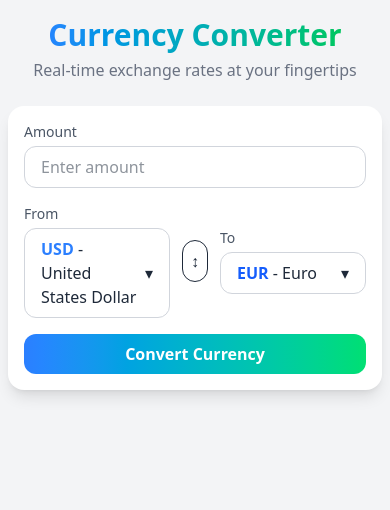
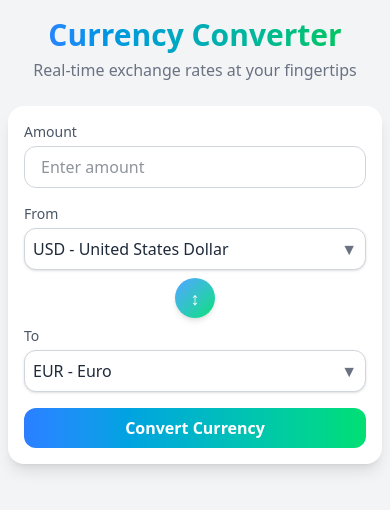
Before and after one commit to Edlawit-H/Currency-converter-app, a React (Vite) app in the folder currency-converter/: page / in a window 390 px wide. Shown: the top 510 px of the page. Built offline with nearby package versions, Linux system fonts and the light colour scheme.

Commit message:
Polished some UI and Fixed responsiveness issues on both mobile and desktops

```diff
--- a/currency-converter/src/App.jsx
+++ b/currency-converter/src/App.jsx
@@ -69,22 +69,27 @@ function App() {
       <div className="bg-white shadow-lg rounded-2xl p-4 sm:p-6 w-full sm:max-w-xl md:max-w-2xl">
         <AmountInput value={amount} onChange={setAmount} />
 
-        {/* Horizontal From / Swap / To selectors */}
-        <div className="flex flex-row items-center gap-3 my-4">
+        {/* From / Swap / To Row */}
+        <div className="flex flex-col sm:flex-row items-center justify-between my-4 w-full">
+          {/* From selector */}
           <CurrencySelector
             label="From"
             value={fromCurrency}
             onChange={setFromCurrency}
           />
+
+          {/* Swap button */}
           <button
             onClick={() => {
               setFromCurrency(toCurrency);
               setToCurrency(fromCurrency);
             }}
-            className="p-2 border rounded-full hover:bg-gray-100 transition"
+            className="my-2 sm:mx-4 w-10 h-10 bg-gradient-to-br from-blue-400 to-green-400 text-white text-lg font-bold rounded-full shadow-md hover:opacity-90 active:scale-95 transition"
           >
             ↕
           </button>
+
+          {/* To selector */}
           <CurrencySelector
             label="To"
             value={toCurrency}
@@ -95,7 +100,7 @@ function App() {
         <ConvertButton onClick={handleConvert} />
       </div>
 
-      {/* Result Display Card */}
+      {/* Result Display */}
       {result && (
         <div className="bg-white shadow-lg rounded-2xl p-4 sm:p-6 w-full sm:max-w-xl md:max-w-2xl">
           <ResultDisplay
--- a/currency-converter/src/components/ConversionHistory.jsx
+++ b/currency-converter/src/components/ConversionHistory.jsx
@@ -1,22 +1,22 @@
 function ConversionHistory({ history }) {
   return (
-    <div className="bg-white shadow-md rounded-2xl p-6 w-full max-w-2xl mx-auto">
-      <h3 className="text-2xl font-bold text-gray-700 mb-4">
+    <div className="bg-white shadow-md rounded-xl p-4">
+      <h3 className="text-lg font-bold text-gray-700 mb-3">
         ⏰ Recent Conversions
       </h3>
-      <ul className="space-y-3 max-h-80 overflow-y-auto pr-3">
+      <ul className="space-y-2 max-h-60 overflow-y-auto pr-2">
         {history.map((item, index) => (
           <li
             key={index}
-            className="flex justify-between items-center border-b border-gray-200 pb-3"
+            className="flex justify-between items-center border-b border-gray-200 pb-2"
           >
-            <span className="text-blue-600 font-semibold text-lg">
+            <span className="text-blue-600 font-semibold">
               {item.amount} {item.from} →{" "}
               <span className="text-green-600">
                 {item.result.toLocaleString()} {item.to}
               </span>
             </span>
-            <span className="text-sm text-gray-500 text-right">
+            <span className="text-xs text-gray-500">
               {item.time} <br /> Rate: {item.rate.toFixed(4)}
             </span>
           </li>
@@ -25,5 +25,4 @@ function ConversionHistory({ history }) {
     </div>
   );
 }
-
 export default ConversionHistory;
--- a/currency-converter/src/components/CurrencySelector.jsx
+++ b/currency-converter/src/components/CurrencySelector.jsx
@@ -1,34 +1,32 @@
 import { useState, useRef, useEffect } from "react";
 
 const currencies = [
-  { code: "USD", name: "United States Dollar", color: "text-blue-500" },
-  { code: "EUR", name: "Euro", color: "text-blue-600" },
-  { code: "GBP", name: "British Pound Sterling", color: "text-blue-700" },
-  { code: "CAD", name: "Canadian Dollar", color: "text-teal-500" },
-  { code: "AUD", name: "Australian Dollar", color: "text-yellow-500" },
-  { code: "JPY", name: "Japanese Yen", color: "text-red-500" },
-  { code: "CNY", name: "Chinese Yuan", color: "text-red-600" },
-  { code: "INR", name: "Indian Rupee", color: "text-orange-600" },
-  { code: "CHF", name: "Swiss Franc", color: "text-gray-700" },
-  { code: "MXN", name: "Mexican Peso", color: "text-green-600" },
-  { code: "BRL", name: "Brazilian Real", color: "text-green-500" },
-  { code: "ZAR", name: "South African Rand", color: "text-green-700" },
-  { code: "SEK", name: "Swedish Krona", color: "text-yellow-600" },
-  { code: "NOK", name: "Norwegian Krone", color: "text-blue-500" },
-  { code: "DKK", name: "Danish Krone", color: "text-blue-600" },
-  { code: "SGD", name: "Singapore Dollar", color: "text-green-500" },
-  { code: "HKD", name: "Hong Kong Dollar", color: "text-red-500" },
-  { code: "KRW", name: "South Korean Won", color: "text-blue-700" },
-  { code: "MYR", name: "Malaysian Ringgit", color: "text-teal-600" }
+  { code: "USD", name: "United States Dollar" },
+  { code: "EUR", name: "Euro" },
+  { code: "GBP", name: "British Pound Sterling" },
+  { code: "JPY", name: "Japanese Yen" },
+  { code: "CAD", name: "Canadian Dollar" },
+  { code: "AUD", name: "Australian Dollar" },
+  { code: "CHF", name: "Swiss Franc" },
+  { code: "CNY", name: "Chinese Yuan" },
+  { code: "INR", name: "Indian Rupee" },
+  { code: "SEK", name: "Swedish Krona" },
+  { code: "NZD", name: "New Zealand Dollar" },
+  { code: "ZAR", name: "South African Rand" },
+  { code: "SGD", name: "Singapore Dollar" },
+  { code: "HKD", name: "Hong Kong Dollar" },
+  { code: "NOK", name: "Norwegian Krone" },
+  { code: "KRW", name: "South Korean Won" },
+  { code: "MXN", name: "Mexican Peso" },
+  { code: "BRL", name: "Brazilian Real" },
+  { code: "RUB", name: "Russian Ruble" },
+  { code: "TRY", name: "Turkish Lira" },
 ];
 
 function CurrencySelector({ label, value, onChange }) {
   const [isOpen, setIsOpen] = useState(false);
   const ref = useRef();
 
-  const selectedCurrency = currencies.find((cur) => cur.code === value);
-
-  // Close dropdown when clicking outside
   useEffect(() => {
     function handleClickOutside(event) {
       if (ref.current && !ref.current.contains(event.target)) {
@@ -36,31 +34,32 @@ function CurrencySelector({ label, value, onChange }) {
       }
     }
     document.addEventListener("mousedown", handleClickOutside);
-    return () => document.removeEventListener("mousedown", handleClickOutside);
+    return () => {
+      document.removeEventListener("mousedown", handleClickOutside);
+    };
   }, []);
 
+  const selectedCurrency = currencies.find((cur) => cur.code === value);
+
   return (
-    <div className="relative flex-1" ref={ref}>
-      <label className="text-sm font-medium text-gray-600 mb-1 block">{label}</label>
+    <div className="flex flex-col w-full sm:w-64 relative" ref={ref}>
+      <label className="text-sm font-medium text-gray-600 mb-1">{label}</label>
 
       {/* Selected button */}
       <button
-        type="button"
         onClick={() => setIsOpen(!isOpen)}
-        className="w-full px-4 py-2 border border-gray-300 rounded-xl text-left flex justify-between items-center focus:ring-2 focus:ring-blue-500 outline-none"
+        className="w-full text-left border border-gray-300 rounded-xl p-2 bg-white shadow-sm flex justify-between items-center focus:outline-none focus:ring-2 focus:ring-blue-400 min-w-0"
       >
-        <span>
-          <span className={`${selectedCurrency.color} font-semibold`}>
-            {selectedCurrency.code}
-          </span>{" "}
-          - {selectedCurrency.name}
+        {/* Truncate only on mobile */}
+        <span className="truncate sm:overflow-visible">
+          {selectedCurrency.code} - {selectedCurrency.name}
         </span>
-        <span className="ml-2">▾</span>
+        <span className="ml-2 text-gray-500">{isOpen ? "▲" : "▼"}</span>
       </button>
 
-      {/* Dropdown list */}
+      {/* Dropdown */}
       {isOpen && (
-        <ul className="absolute z-10 w-full mt-1 bg-white border border-gray-300 rounded-xl shadow-lg max-h-60 overflow-y-auto">
+        <ul className="absolute top-full left-0 w-full bg-white border border-gray-300 rounded-lg shadow-lg mt-1 max-h-60 overflow-y-auto z-50">
           {currencies.map((cur) => (
             <li
               key={cur.code}
@@ -68,12 +67,9 @@ function CurrencySelector({ label, value, onChange }) {
                 onChange(cur.code);
                 setIsOpen(false);
               }}
-              className="px-4 py-2 hover:bg-gray-100 cursor-pointer flex justify-between"
+              className="p-2 hover:bg-blue-100 cursor-pointer text-sm sm:text-base"
             >
-              <span>
-                <span className={`${cur.color} font-semibold`}>{cur.code}</span> - {cur.name}
-              </span>
-              {value === cur.code && <span>✓</span>}
+              {cur.code} - {cur.name}
             </li>
           ))}
         </ul>
```
